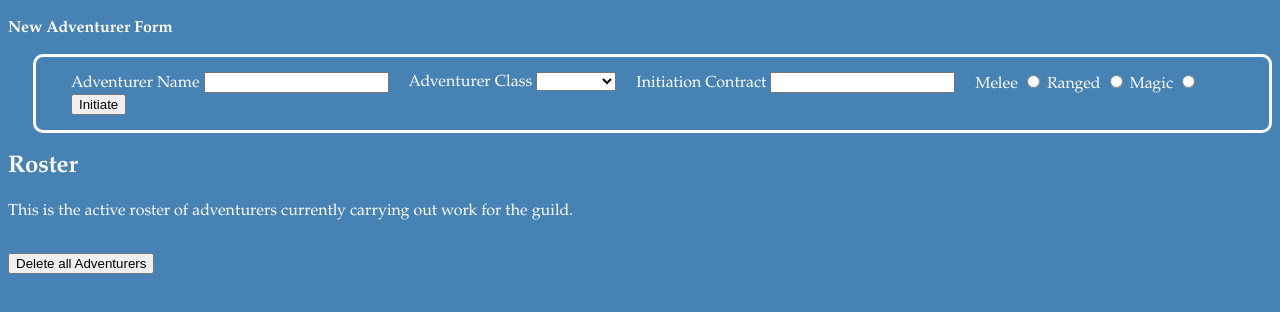
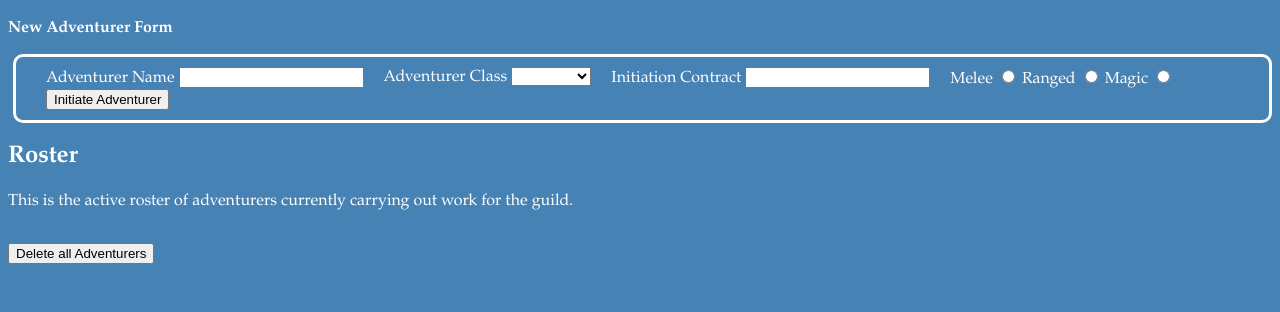
Before and after one commit to ConnorJRob/dom_weekend_homework, a website: page index.html in a window 1280 px wide. Shown: the part 62-374 px from the top of the page. Drawn offline with Linux system fonts and the light colour scheme.

Commit message:
Minor tweaks to CSS

```diff
--- a/css/style.css
+++ b/css/style.css
@@ -34,11 +34,11 @@ body {
 }
 
 #form-wrapper{
-    margin-left: 25px;
+    margin-left: 5px;
     display: flex;
     flex-wrap: wrap;
     border-style: solid;
-    padding: 15px;
+    padding: 10px;
     border-radius: 10px;
 }
 
--- a/index.html
+++ b/index.html
@@ -52,7 +52,7 @@
                         <input type="radio" id="fighting_style_3" name="fighting_style" value="Magic">
                     </div>
 
-                <input class ="form-item" type="submit" value="Initiate"/>
+                <input class ="form-item" type="submit" value="Initiate Adventurer"/>
                 </div>
         </form>
 
```
